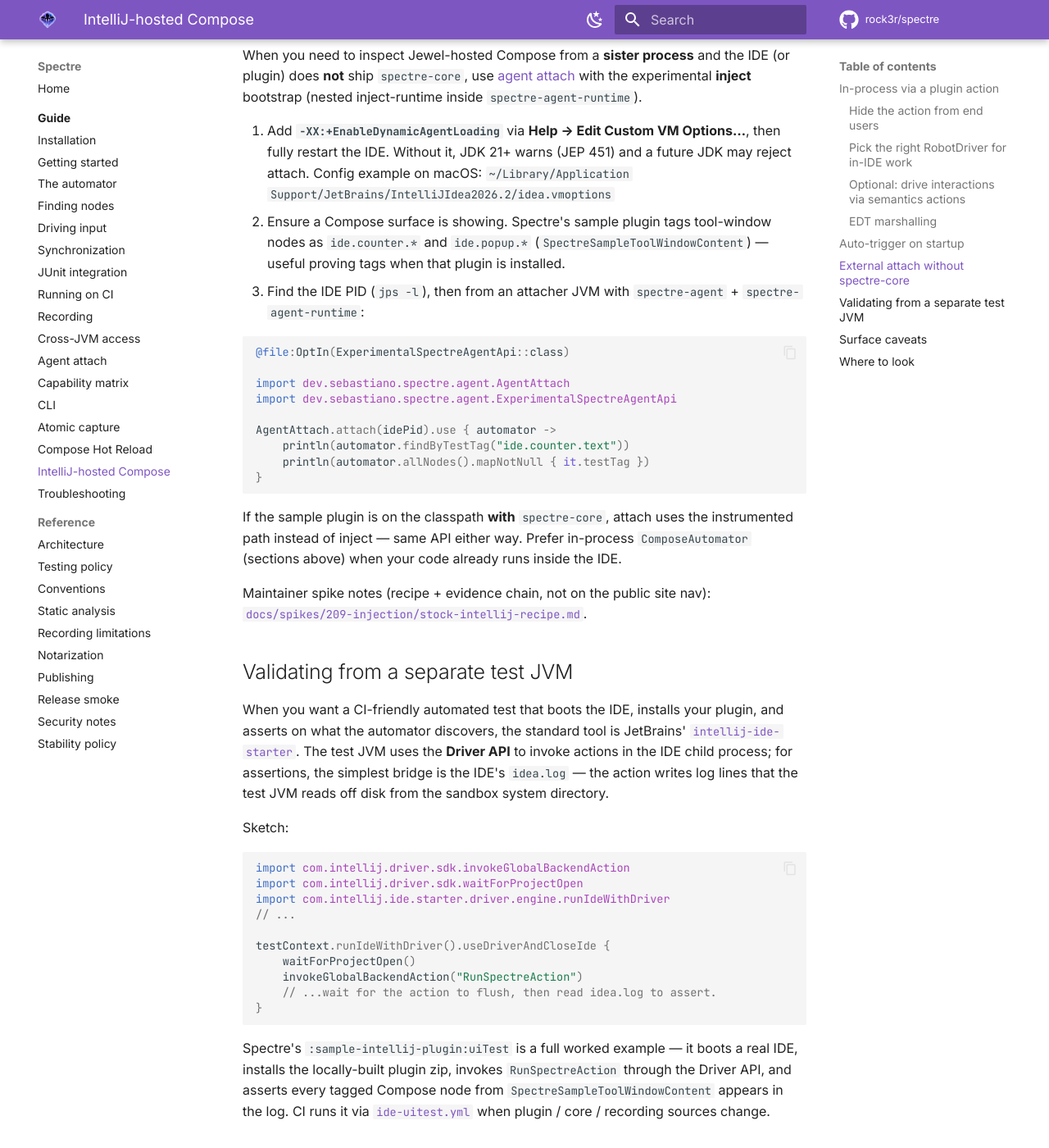
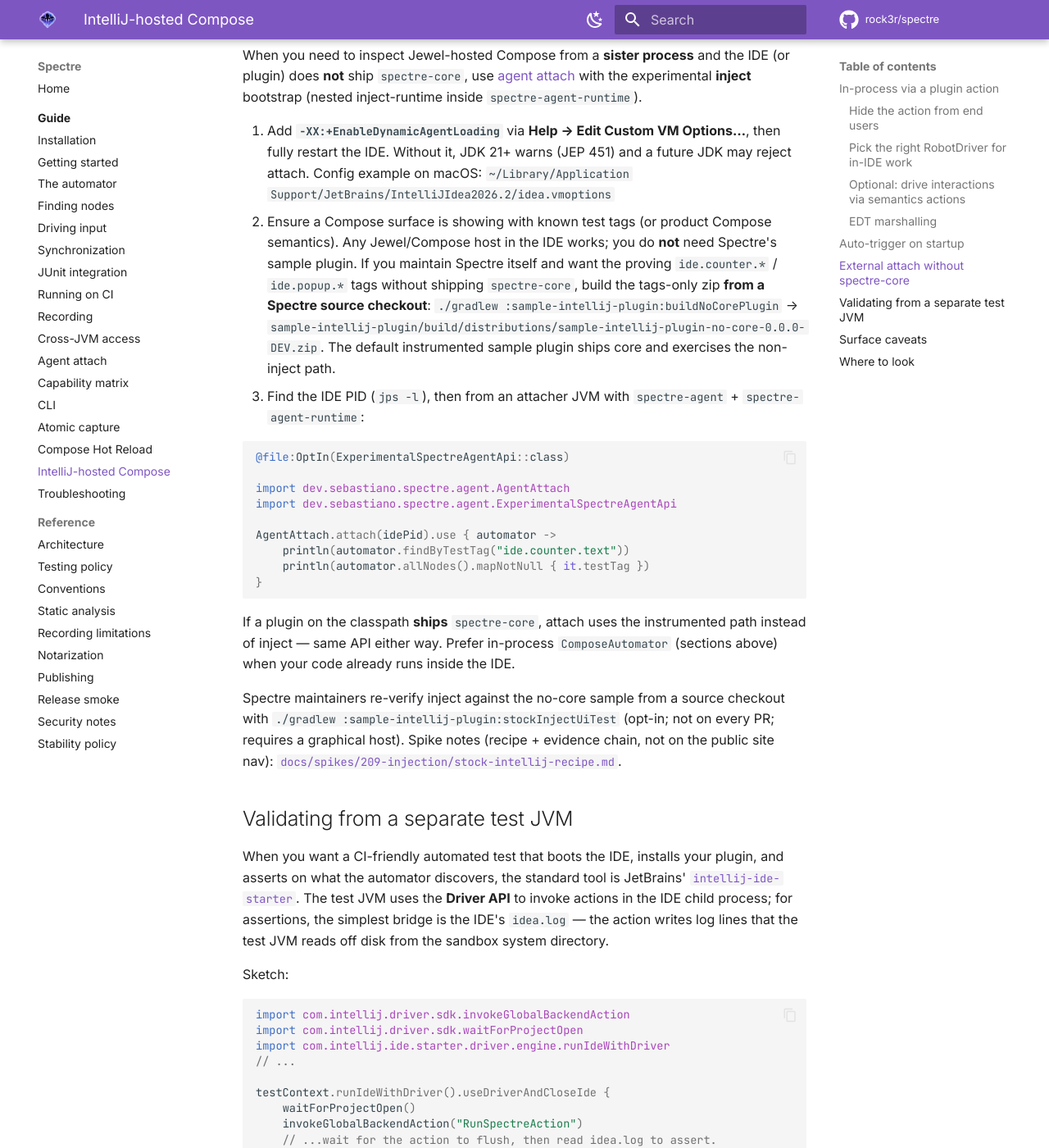
Before and after one commit to rock3r/spectre, an MkDocs documentation site: the page built from docs/guide/intellij.md, in a window 1280 px wide and 1400 px high, scrolled down 4521 px. Shown: the whole window at 82% size. Built offline with MkDocs 1.6.1 and Material for MkDocs 9.7.7, drawn with Linux system fonts in a browser that asks for light colours; comment, search, counter and statistics services are not loaded.

Commit message:
docs: record stock IntelliJ inject PASS evidence (#353 / #377) (#382)
* docs: record stock IntelliJ inject PASS evidence (#353 / #377)

Update the stock inject recipe, practicalities status table, packaging
revisit triggers, and user guide intellij section: no-core plugin packaging
+ stockInjectUiTest prove inject attach against Jewel tags; inject stays
experimental inspect and off always-on PR CI.

* docs: require non-skipped stockInjectUiTest for PASS claims

Codex: a headless assumption-skip still exits green — document graphical
host requirement and that skipped runs are not inject proof.

* docs: mark no-core plugin tasks as Spectre-checkout-only

User guide: Gradle sample-intellij-plugin tasks are not available from an
arbitrary app project; qualify them as maintainer commands with zip path.

````diff
--- a/docs/guide/intellij.md
+++ b/docs/guide/intellij.md
@@ -217,9 +217,13 @@
    fully restart the IDE. Without it, JDK 21+ warns (JEP 451) and a future JDK may reject
    attach. Config example on macOS:
    `~/Library/Application Support/JetBrains/IntelliJIdea2026.2/idea.vmoptions`
-2. Ensure a Compose surface is showing. Spectre's sample plugin tags tool-window nodes as
-   `ide.counter.*` and `ide.popup.*` (`SpectreSampleToolWindowContent`) — useful proving
-   tags when that plugin is installed.
+2. Ensure a Compose surface is showing with known test tags (or product Compose semantics).
+   Any Jewel/Compose host in the IDE works; you do **not** need Spectre's sample plugin.
+   If you maintain Spectre itself and want the proving `ide.counter.*` / `ide.popup.*` tags
+   without shipping `spectre-core`, build the tags-only zip **from a Spectre source
+   checkout**: `./gradlew :sample-intellij-plugin:buildNoCorePlugin` →
+   `sample-intellij-plugin/build/distributions/sample-intellij-plugin-no-core-0.0.0-DEV.zip`.
+   The default instrumented sample plugin ships core and exercises the non-inject path.
 3. Find the IDE PID (`jps -l`), then from an attacher JVM with `spectre-agent` +
    `spectre-agent-runtime`:
 
@@ -235,11 +239,13 @@
 }
 ```
 
-If the sample plugin is on the classpath **with** `spectre-core`, attach uses the
-instrumented path instead of inject — same API either way. Prefer in-process
-`ComposeAutomator` (sections above) when your code already runs inside the IDE.
+If a plugin on the classpath **ships** `spectre-core`, attach uses the instrumented path
+instead of inject — same API either way. Prefer in-process `ComposeAutomator` (sections
+above) when your code already runs inside the IDE.
 
-Maintainer spike notes (recipe + evidence chain, not on the public site nav):
+Spectre maintainers re-verify inject against the no-core sample from a source checkout with
+`./gradlew :sample-intellij-plugin:stockInjectUiTest` (opt-in; not on every PR; requires a
+graphical host). Spike notes (recipe + evidence chain, not on the public site nav):
 [`docs/spikes/209-injection/stock-intellij-recipe.md`](https://github.com/rock3r/spectre/blob/main/docs/spikes/209-injection/stock-intellij-recipe.md).
 
 ## Validating from a separate test JVM
````
Also changed, not shown: docs/spikes/209-injection/packaging-1.0-decision.md (+2 -1 lines), docs/spikes/209-injection/practicalities.md (+6 -4 lines), docs/spikes/209-injection/stock-intellij-recipe.md (+63 -27 lines).
